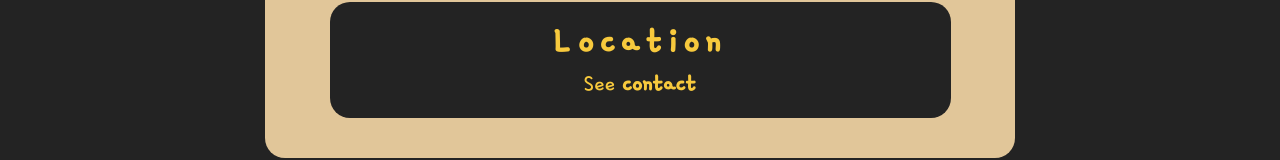
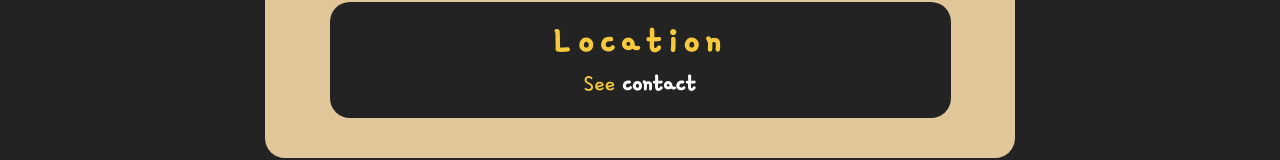
Before and after one commit to k4iLeb/TOP-Restaurant_Page, a website built with webpack: page src/template.html in a window 1280 px wide. Shown: the part 843-1003 px from the top of the page. Built offline with nearby package versions, Linux system fonts and the light colour scheme.

Commit message:
revert changes

```diff
--- a/package.json
+++ b/package.json
@@ -14,6 +14,6 @@
   "scripts": {
     "build": "webpack",
     "dev": "webpack serve",
-    "deploy": "git subtree push --prefix dist origin gh-pages --force"
+    "deploy": "git subtree push --prefix dist origin gh-pages"
   }
 }
--- a/src/style.css
+++ b/src/style.css
@@ -174,5 +174,5 @@ a:visited {
 }
 
 .card a {
-  color: var(--font-main);
+  color: var(--font-alt);
 }
```
Also changed, not shown: dist/fonts/b891040f336d9699df3f.woff2 (deleted), dist/fonts/e4455d4e1e72c2f59621.woff2 (deleted), dist/fonts/e929afc233563a2a2b9a.woff (deleted), dist/images/10ae7718ac3adc2bf082.png (deleted), dist/images/376984cccb46e9f7358a.png (deleted), dist/images/4789d98818f6ebfe0980.png (deleted), dist/images/61c9a7cdf6a9a8eb55a1.png (deleted), dist/images/6d6ffc490b0b3da03406.png (deleted), dist/images/7953029f622e10e3f059.png (deleted), dist/images/8819157b0a615cbfe80d.png (deleted), dist/images/8eba9944ed5854cc9660.png (deleted), dist/images/b79e985598ae3fad4e6f.png (deleted), dist/images/e7c605309231fe3bd0d4.png (deleted), dist/index.html (deleted), 1 more files, 2 other files.
